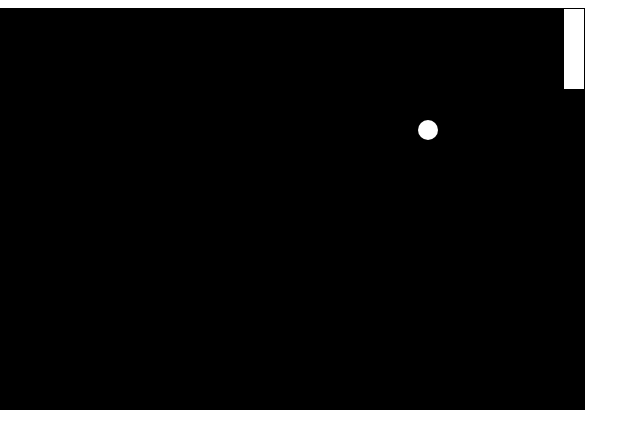
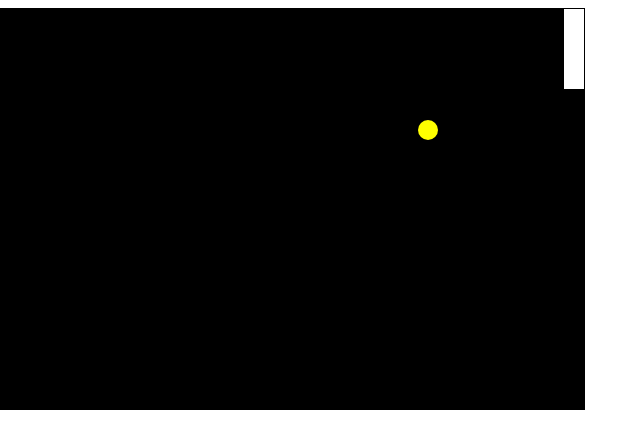
Before and after one commit to aaroniey/JSPong, a plain HTML site: page index.html in a window 1280 px wide. Shown: the full height of the page, 225-865 px from the left. Drawn offline with Linux system fonts and the light colour scheme.

Commit message:
branch testing

```diff
--- a/index.html
+++ b/index.html
@@ -31,7 +31,7 @@
 		render:function(ctx){
 			ctx.beginPath();
      		ctx.arc(this.x, this.y, this.radius, 0, 2*Math.PI, false);
-      		ctx.fillStyle = 'white';
+      		ctx.fillStyle = 'yellow';
       		ctx.fill();
 
 
```
